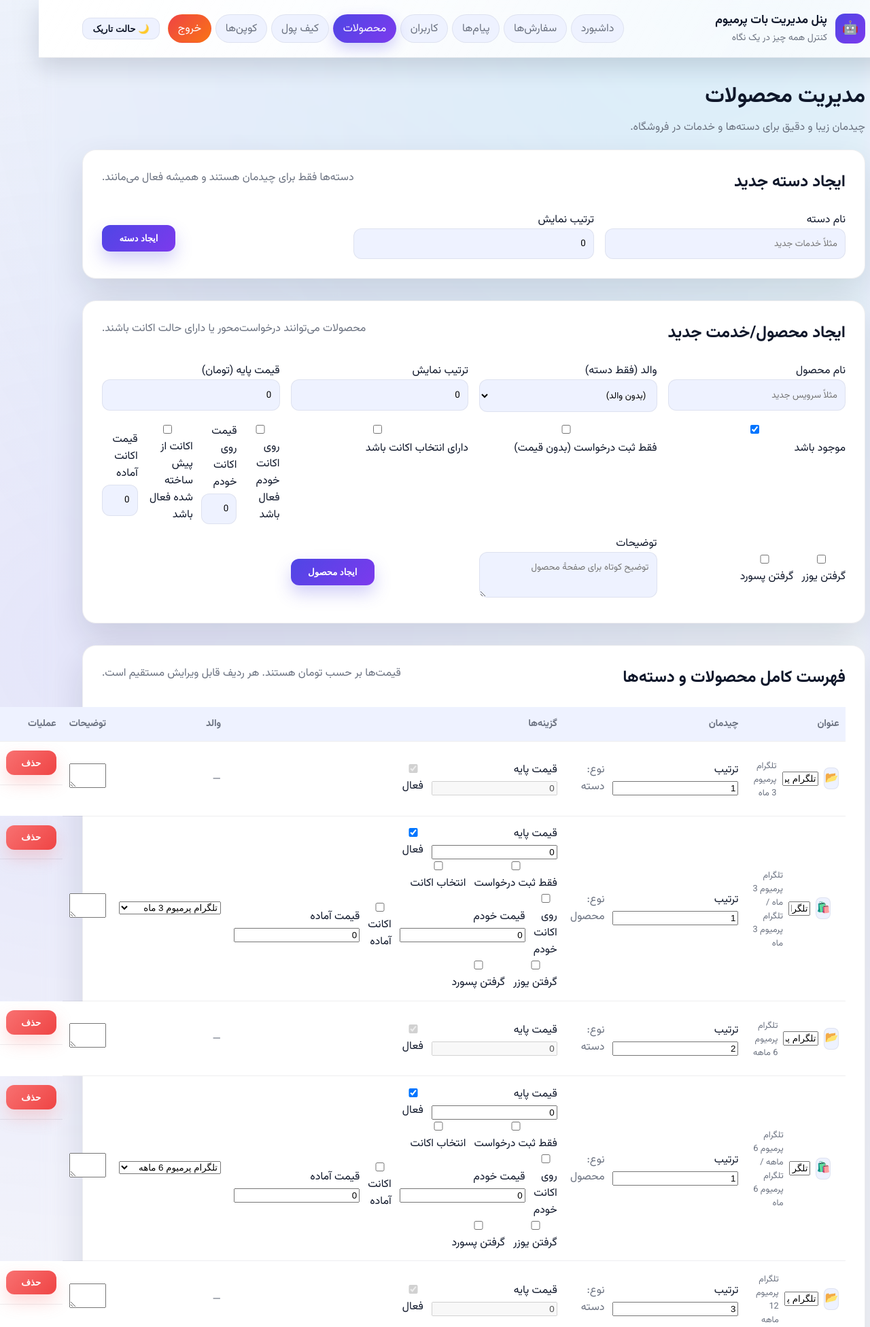
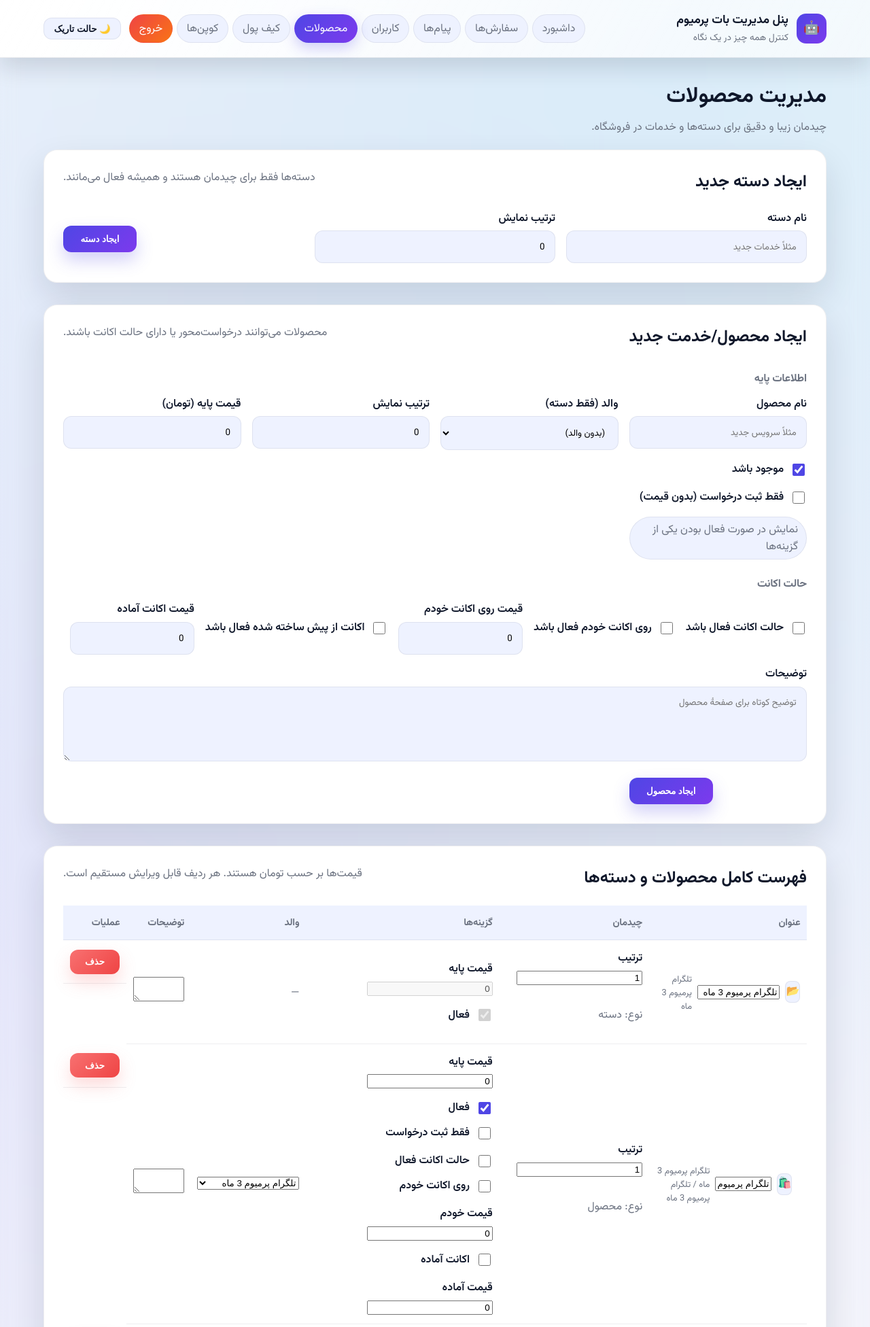
Before and after one commit to shahabfazel313/botversion1.8, a FastAPI app: page /products in a window 1280 px wide; the page is wider, and only the part inside the window is pictured. Shown: the top 1952 px of that part at 68% size. Run offline with FastAPI, Linux system fonts and the light colour scheme; a user stored in the database is signed in; data comes from the database, SQL or seed files in the repository; parts of the project's set-up code (start-up, migrations or seed data) failed here and were passed over.

Commit message:
Improve admin theming and account purchase options

```diff
--- a/app/products.py
+++ b/app/products.py
@@ -26,6 +26,8 @@
     item["price"] = int(item.get("price") or 0)
     item["self_price"] = int(item.get("self_price") or 0)
     item["pre_price"] = int(item.get("pre_price") or 0)
+    if item["self_available"] or item["pre_available"]:
+        item["account_enabled"] = True
     return item
 
 
--- a/app/public/products_dynamic.py
+++ b/app/public/products_dynamic.py
@@ -66,7 +66,7 @@
         customer_password=password,
     )
     await message.answer(
-        f"✅ سفارش #{order_id} برای «{product.get('title')}» ایجاد شد و به سبد خرید اضافه گردید.",
+        f"✅ سفارش #{order_id} برای «{product.get('title')}» ثبت شد و به سبد خرید اضافه شد. برای ادامه و پرداخت به سبد خرید مراجعه کنید.",
         reply_markup=reply_main(),
     )
 
--- a/app/webadmin/server.py
+++ b/app/webadmin/server.py
@@ -378,6 +378,8 @@
         account_enabled = form.get("account_enabled") == "on"
         self_available = form.get("self_available") == "on"
         pre_available = form.get("pre_available") == "on"
+        if self_available or pre_available:
+            account_enabled = True
         try:
             self_price = int(form.get("self_price") or 0)
         except ValueError:
@@ -472,6 +474,8 @@
         account_enabled = form.get("account_enabled") == "on"
         self_available = form.get("self_available") == "on"
         pre_available = form.get("pre_available") == "on"
+        if self_available or pre_available:
+            account_enabled = True
         require_username = form.get("require_username") == "on"
         require_password = form.get("require_password") == "on"
         try:
@@ -591,6 +595,8 @@
             account_enabled = form.get(f"account_enabled-{pid}") == "on"
             self_available = form.get(f"self_available-{pid}") == "on"
             pre_available = form.get(f"pre_available-{pid}") == "on"
+            if self_available or pre_available:
+                account_enabled = True
             require_username = form.get(f"require_username-{pid}") == "on"
             require_password = form.get(f"require_password-{pid}") == "on"
             try:
--- a/app/webadmin/static/styles.css
+++ b/app/webadmin/static/styles.css
@@ -33,6 +33,18 @@
     --success: #34d399;
     --warning: #fbbf24;
     --danger: #f87171;
+}
+
+body[data-theme="dark"] .card,
+body[data-theme="dark"] .panel,
+body[data-theme="dark"] .auth-box {
+    background: linear-gradient(160deg, rgba(17, 24, 39, 0.92), rgba(30, 41, 59, 0.92));
+    border-color: rgba(148, 163, 184, 0.35);
+    box-shadow: 0 20px 60px rgba(0, 0, 0, 0.45);
+}
+
+body[data-theme="dark"] .card:after {
+    background: radial-gradient(circle at 80% 10%, rgba(139,92,246,0.28), transparent 36%);
 }
 
 * { box-sizing: border-box; }
@@ -156,6 +168,33 @@
     font-weight: 700;
 }
 
+label {
+    display: flex;
+    flex-direction: column;
+    gap: 0.35rem;
+    font-weight: 600;
+    color: var(--text);
+}
+
+label .hint-inline {
+    color: var(--muted);
+    font-weight: 500;
+    font-size: 0.85rem;
+}
+
+label.checkbox {
+    flex-direction: row;
+    align-items: center;
+    gap: 0.55rem;
+    font-weight: 600;
+}
+
+.checkbox input[type="checkbox"] {
+    width: 18px;
+    height: 18px;
+    accent-color: var(--accent);
+}
+
 .page-header {
     margin: 0 0 1.25rem 0;
     display: flex;
@@ -263,6 +302,10 @@
     justify-content: space-between;
     margin-bottom: 1rem;
     gap: 1rem;
+}
+
+.panel header h2 {
+    margin-bottom: 0.35rem;
 }
 
 .panel header p { margin: 0; color: var(--muted); }
@@ -427,13 +470,23 @@
     grid-template-columns: repeat(auto-fit, minmax(220px, 1fr));
 }
 
+.form-grid .full, .form-grid .span { grid-column: 1 / -1; }
+
 .form-grid textarea, .form-grid input, .form-grid select {
     width: 100%;
-    padding: 0.7rem;
+    padding: 0.78rem 0.9rem;
     border-radius: 12px;
     border: 1px solid var(--border);
     font-family: inherit;
     background: var(--surface-alt);
+}
+
+.form-grid textarea { min-height: 110px; }
+
+.stack {
+    display: flex;
+    flex-direction: column;
+    gap: 0.75rem;
 }
 
 .form-actions {
@@ -485,15 +538,16 @@
 
 .inline-fields {
     display: flex;
-    gap: 0.75rem;
-    align-items: center;
+    gap: 1rem;
+    align-items: stretch;
+    flex-wrap: wrap;
 }
 
 .inline-fields label {
-    display: flex;
-    flex-direction: column;
-    gap: 0.25rem;
+    min-width: 180px;
 }
+
+.inline-fields label.checkbox { min-width: unset; }
 
 .form-inline {
     display: flex;
@@ -568,6 +622,38 @@
     background: var(--surface);
 }
 
+.note-box {
+    background: var(--surface-alt);
+    border-radius: 12px;
+    padding: 0.85rem 1rem;
+    border: 1px dashed var(--border);
+    color: var(--muted);
+    font-size: 0.9rem;
+}
+
+.hidden { display: none !important; }
+
+.section-divider {
+    grid-column: 1 / -1;
+    margin: 0.5rem 0 -0.25rem;
+    font-weight: 700;
+    color: var(--muted);
+    letter-spacing: -0.01em;
+}
+
+.pill {
+    display: inline-flex;
+    align-items: center;
+    padding: 0.35rem 0.75rem;
+    border-radius: 999px;
+    background: var(--surface-alt);
+    border: 1px solid var(--border);
+    gap: 0.35rem;
+    color: var(--muted);
+}
+
+body[data-theme="dark"] .pill { color: var(--text); }
+
 .product-variant .checkbox {
     display: flex;
     align-items: center;
--- a/app/webadmin/templates/products.html
+++ b/app/webadmin/templates/products.html
@@ -33,8 +33,9 @@
         <h2>ایجاد محصول/خدمت جدید</h2>
         <p class="muted">محصولات می‌توانند درخواست‌محور یا دارای حالت اکانت باشند.</p>
     </header>
-    <form method="post" action="{{ url_for('products_create') }}" class="grid form-grid">
+    <form method="post" action="{{ url_for('products_create') }}" class="grid form-grid" id="create-product-form">
         <input type="hidden" name="type" value="product">
+        <div class="section-divider">اطلاعات پایه</div>
         <label>
             نام محصول
             <input type="text" name="title" required placeholder="مثلاً سرویس جدید">
@@ -55,6 +56,7 @@
             قیمت پایه ({{ currency }})
             <input type="number" name="price" value="0" min="0" step="1000">
         </label>
+        <div class="inline-fields">
             <label class="checkbox">
                 <input type="checkbox" name="available" checked>
                 موجود باشد
@@ -63,13 +65,17 @@
                 <input type="checkbox" name="request_only">
                 فقط ثبت درخواست (بدون قیمت)
             </label>
+            <span class="pill">نمایش در صورت فعال بودن یکی از گزینه‌ها</span>
+        </div>
+
+        <div class="section-divider">حالت اکانت</div>
+        <div class="inline-fields span account-block" data-account-row="new">
             <label class="checkbox">
                 <input type="checkbox" name="account_enabled">
-            دارای انتخاب اکانت باشد
+                حالت اکانت فعال باشد
             </label>
-        <div class="inline-fields span">
             <label class="checkbox">
-                <input type="checkbox" name="self_available">
+                <input type="checkbox" name="self_available" data-account-toggle="new">
                 روی اکانت خودم فعال باشد
             </label>
             <label>
@@ -77,7 +83,7 @@
                 <input type="number" name="self_price" value="0" min="0" step="1000">
             </label>
             <label class="checkbox">
-                <input type="checkbox" name="pre_available">
+                <input type="checkbox" name="pre_available" data-account-toggle="new">
                 اکانت از پیش ساخته شده فعال باشد
             </label>
             <label>
@@ -85,19 +91,20 @@
                 <input type="number" name="pre_price" value="0" min="0" step="1000">
             </label>
         </div>
-        <div class="inline-fields span">
+        <div class="inline-fields span credentials-box" data-credentials-for="new">
             <label class="checkbox">
                 <input type="checkbox" name="require_username">
-                گرفتن یوزر
+                گرفتن یوزر/ایمیل
             </label>
             <label class="checkbox">
                 <input type="checkbox" name="require_password">
                 گرفتن پسورد
             </label>
+            <span class="hint-inline">این موارد پس از انتخاب حالت اکانت از مشتری پرسیده می‌شوند.</span>
         </div>
         <label class="full">
             توضیحات
-            <textarea name="description" rows="2" placeholder="توضیح کوتاه برای صفحهٔ محصول"></textarea>
+            <textarea name="description" rows="3" placeholder="توضیح کوتاه برای صفحهٔ محصول"></textarea>
         </label>
         <div class="form-actions">
             <button type="submit" class="btn-primary">ایجاد محصول</button>
@@ -161,12 +168,12 @@
                                 </label>
                                 <label class="checkbox">
                                     <input type="checkbox" name="account_enabled-{{ item.id }}" {% if item.account_enabled %}checked{% endif %}>
-                                    انتخاب اکانت
+                                    حالت اکانت فعال
                                 </label>
                             </div>
-                            <div class="inline-fields">
+                            <div class="inline-fields account-block" data-account-row="{{ item.id }}">
                                 <label class="checkbox">
-                                    <input type="checkbox" name="self_available-{{ item.id }}" {% if item.self_available %}checked{% endif %}>
+                                    <input type="checkbox" name="self_available-{{ item.id }}" {% if item.self_available %}checked{% endif %} data-account-toggle="{{ item.id }}">
                                     روی اکانت خودم
                                 </label>
                                 <label>
@@ -174,7 +181,7 @@
                                     <input type="number" name="self_price-{{ item.id }}" value="{{ item.self_price }}" min="0" step="1000">
                                 </label>
                                 <label class="checkbox">
-                                    <input type="checkbox" name="pre_available-{{ item.id }}" {% if item.pre_available %}checked{% endif %}>
+                                    <input type="checkbox" name="pre_available-{{ item.id }}" {% if item.pre_available %}checked{% endif %} data-account-toggle="{{ item.id }}">
                                     اکانت آماده
                                 </label>
                                 <label>
@@ -182,15 +189,16 @@
                                     <input type="number" name="pre_price-{{ item.id }}" value="{{ item.pre_price }}" min="0" step="1000">
                                 </label>
                             </div>
-                            <div class="inline-fields">
+                            <div class="inline-fields credentials-box" data-credentials-for="{{ item.id }}">
                                 <label class="checkbox">
                                     <input type="checkbox" name="require_username-{{ item.id }}" {% if item.require_username %}checked{% endif %}>
-                                    گرفتن یوزر
+                                    گرفتن یوزر/ایمیل
                                 </label>
                                 <label class="checkbox">
                                     <input type="checkbox" name="require_password-{{ item.id }}" {% if item.require_password %}checked{% endif %}>
                                     گرفتن پسورد
                                 </label>
+                                <span class="hint-inline">هنگام خرید در بات نمایش داده می‌شود.</span>
                             </div>
                             {% endif %}
                         </div>
@@ -223,4 +231,20 @@
         </div>
     </form>
 </section>
+<script>
+    const syncCredentialRows = () => {
+        document.querySelectorAll('[data-credentials-for]').forEach((row) => {
+            const id = row.dataset.credentialsFor;
+            const toggles = Array.from(document.querySelectorAll(`[data-account-toggle="${id}"]`));
+            const hasAccount = toggles.some((el) => el.checked);
+            row.classList.toggle('hidden', !hasAccount);
+        });
+    };
+
+    document.querySelectorAll('[data-account-toggle]').forEach((checkbox) => {
+        checkbox.addEventListener('change', syncCredentialRows);
+    });
+
+    syncCredentialRows();
+</script>
 {% endblock %}
```
Lines whose indentation alone changed are shown as unchanged.
